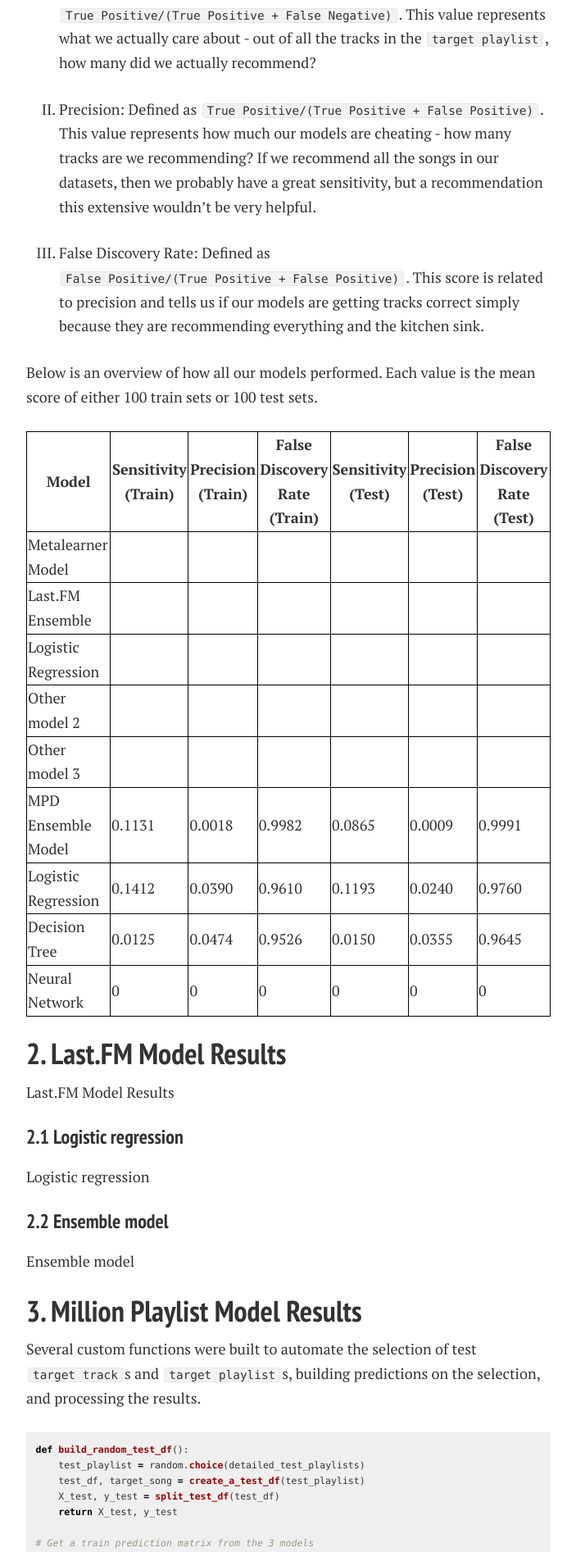
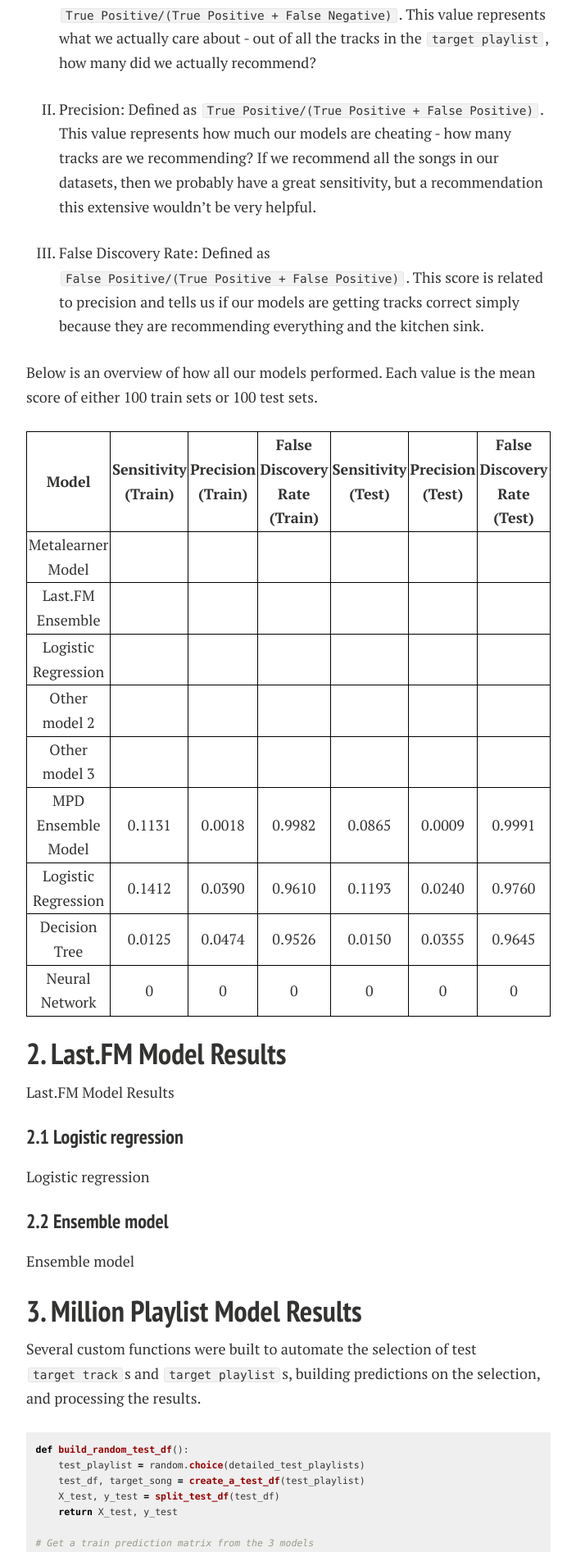
Before and after one commit to lyannaliu/lyannaliu.github.io, a Jekyll site: the page built from resultsandconclusion.md, in a window 1280 px wide. Shown: the part 710-2603 px from the top of the page at 82% size, without its empty margins (288-991 px from the left). Built offline with Jekyll 4.4.1, drawn with Linux system fonts in a browser that asks for light colours; nearby versions of some CDN libraries.

Commit message:
Update resultsandconclusion.md

```diff
--- a/resultsandconclusion.md
+++ b/resultsandconclusion.md
@@ -40,7 +40,7 @@ Below is an overview of how all our models performed. Each value is the mean sco
 
 <table class="tablelines">
   <thead>
-    <tr>
+    <tr align="center">
       <th>Model</th>
       <th>Sensitivity (Train)</th>
       <th>Precision (Train)</th>
@@ -51,7 +51,7 @@ Below is an overview of how all our models performed. Each value is the mean sco
     </tr>
   </thead>
   <tbody>
-    <tr>
+    <tr align="center">
       <td>Metalearner Model</td>
       <td> </td>
       <td> </td>
@@ -60,7 +60,7 @@ Below is an overview of how all our models performed. Each value is the mean sco
       <td> </td>
       <td> </td>
     </tr>
-    <tr>
+    <tr align="center">
       <td>Last.FM Ensemble</td>
       <td> </td>
       <td> </td>
@@ -69,7 +69,7 @@ Below is an overview of how all our models performed. Each value is the mean sco
       <td> </td>
       <td> </td>
     </tr>
-    <tr>
+    <tr align="center">
       <td>Logistic Regression</td>
       <td> </td>
       <td> </td>
@@ -78,7 +78,7 @@ Below is an overview of how all our models performed. Each value is the mean sco
       <td> </td>
       <td> </td>
     </tr>
-    <tr>
+    <tr align="center">
       <td>Other model 2</td>
       <td> </td>
       <td> </td>
@@ -87,7 +87,7 @@ Below is an overview of how all our models performed. Each value is the mean sco
       <td> </td>
       <td> </td>
     </tr>
-    <tr>
+    <tr align="center">
       <td>Other model 3</td>
       <td> </td>
       <td> </td>
@@ -96,7 +96,7 @@ Below is an overview of how all our models performed. Each value is the mean sco
       <td> </td>
       <td> </td>
     </tr>
-    <tr>
+    <tr align="center">
       <td> MPD Ensemble Model</td>
       <td> 0.1131</td>
       <td> 0.0018</td>
@@ -105,7 +105,7 @@ Below is an overview of how all our models performed. Each value is the mean sco
       <td> 0.0009</td>
       <td> 0.9991</td>
     </tr>
-    <tr>
+    <tr align="center">
       <td>Logistic Regression</td>
       <td> 0.1412</td>
       <td> 0.0390</td>
@@ -114,7 +114,7 @@ Below is an overview of how all our models performed. Each value is the mean sco
       <td> 0.0240</td>
       <td> 0.9760</td>
     </tr>
-    <tr>
+    <tr align="center">
       <td>Decision Tree</td>
       <td> 0.0125</td>
       <td> 0.0474</td>
@@ -123,7 +123,7 @@ Below is an overview of how all our models performed. Each value is the mean sco
       <td> 0.0355</td>
       <td> 0.9645</td>
     </tr>
-    <tr>
+    <tr align="center">
       <td>Neural Network</td>
       <td> 0</td>
       <td> 0</td>
```
